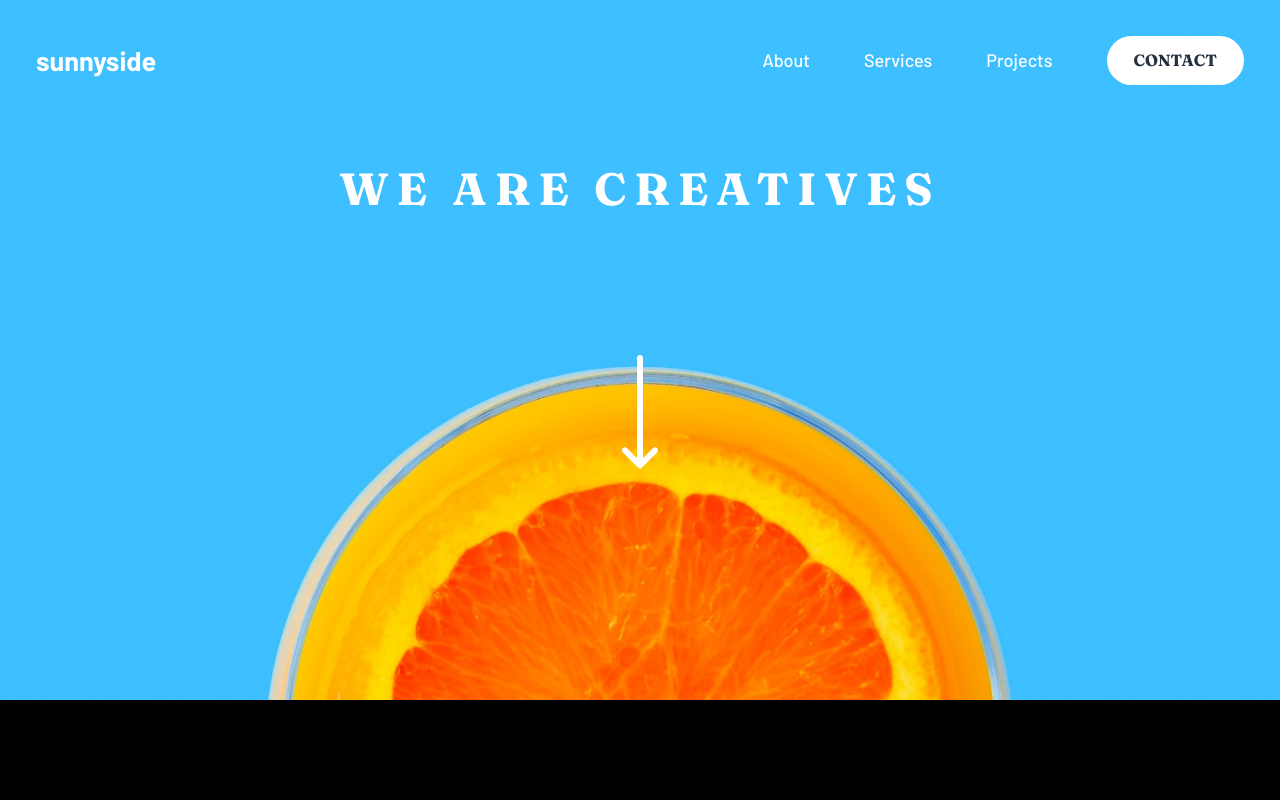
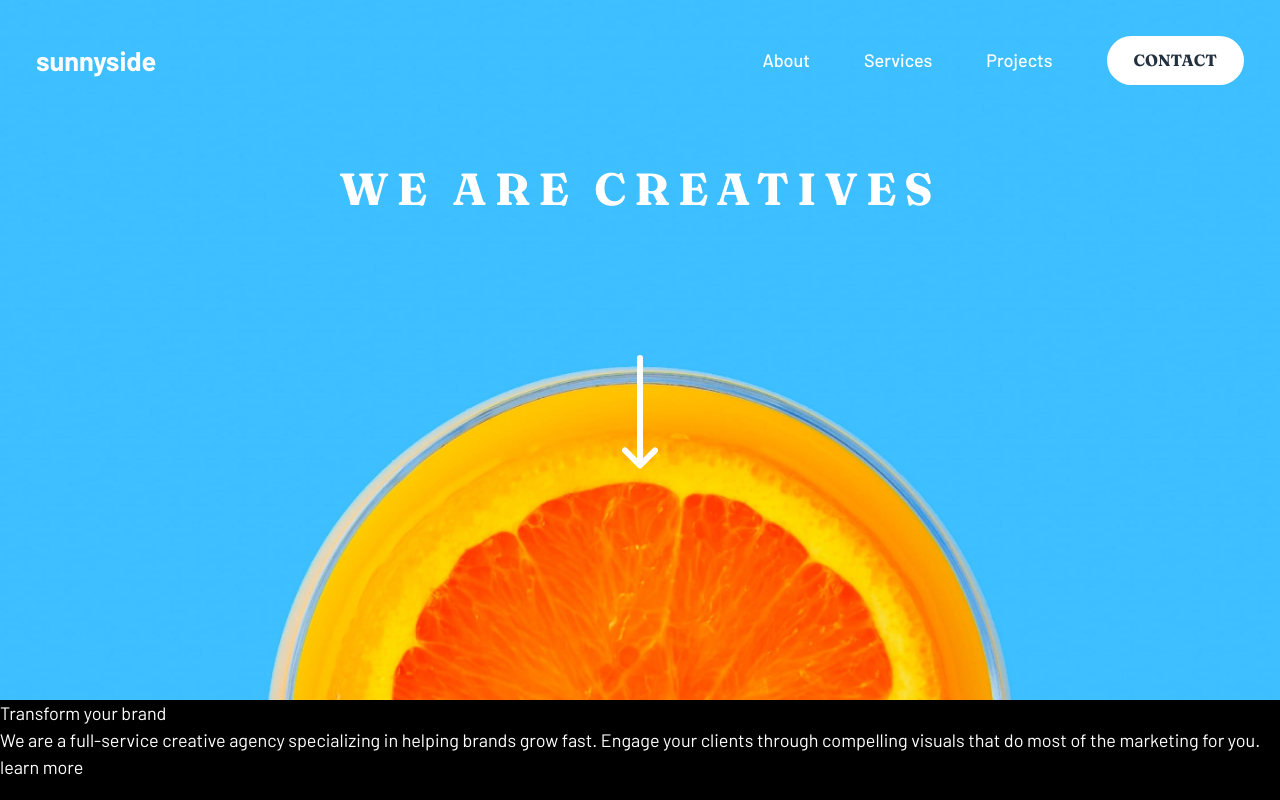
Before and after one commit to thiagoa-martins/sunnyside-agency-landing-page, a React (Create React App) app: page / in a window 1280 px wide. Built offline with nearby package versions, Linux system fonts and the light colour scheme.

Commit message:
Add cardServices component

```diff
--- a/src/App.js
+++ b/src/App.js
@@ -3,11 +3,21 @@ import "./styles/settings/fonts.css";
 import "./styles/generic/reset.css";
 import "./styles/elements/base.css";
 import Header from "./objects/header/header";
+import CardServices from "./components/cardServices/cardServices";
 
 function App() {
   return (
     <>
       <Header />
+      <CardServices>
+        <h2>Transform your brand</h2>
+
+        <p>
+          We are a full-service creative agency specializing in helping brands
+          grow fast. Engage your clients through compelling visuals that do most
+          of the marketing for you.
+        </p>
+      </CardServices>
     </>
   );
 }
--- /dev/null
+++ b/src/components/cardServices/cardServices.js
@@ -0,0 +1,10 @@
+const CardServices = ({ children }) => {
+    return (
+        <div className="card-services">
+            {children}
+            <span>learn more</span>
+        </div>
+    );
+};
+
+export default CardServices;
```
